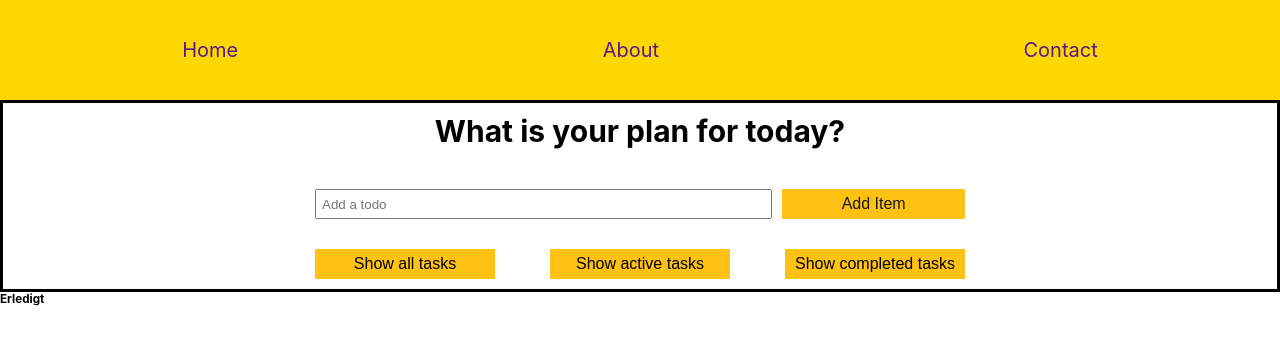
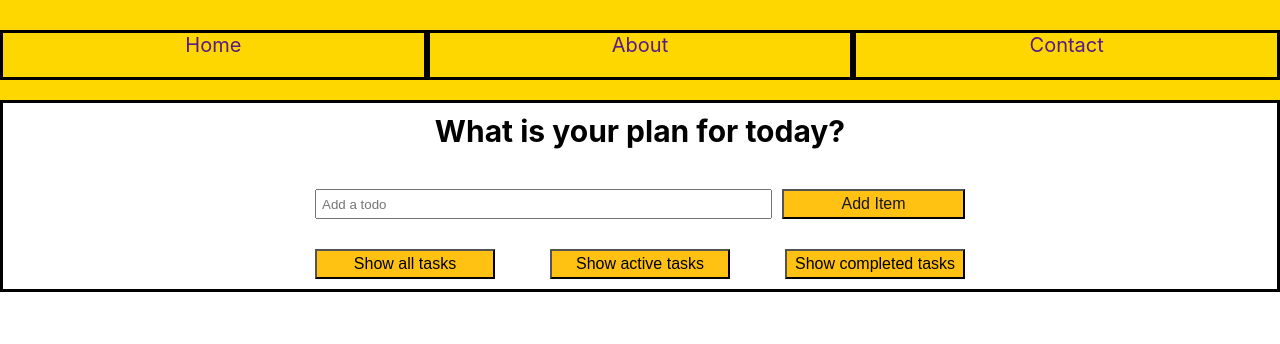
Before and after one commit to Moh-Khosravi/To-Do-App-Frontend, a React (Create React App) app: page / in a window 1280 px wide. Shown: the top 344 px of the page. Built offline with nearby package versions, Linux system fonts and the light colour scheme.

Commit message:
02122021

```diff
--- a/src/App.js
+++ b/src/App.js
@@ -1,13 +1,14 @@
 import Header from './components/Header';
 import TodoInput from './components/TodoInput';
 import TodoList from './components/TodoList';
+import { openTodo } from './components/TodoInput';
+/* import { completedTodo } from 'TodoInput'; */
 function App() {
   return (
     <div>
       <Header />
       <TodoInput />
-      <h3>Erledigt</h3>
-      <TodoList />
+      <TodoList todos={openTodo} />
     </div>
   );
 }
--- a/src/components/TodoInput.js
+++ b/src/components/TodoInput.js
@@ -1,50 +1,39 @@
 import '../scss/todoInput.scss';
+import { useState } from 'react';
 
 
 const restoredItem = localStorage.getItem('todo');
 const todo = restoredItem ? JSON.parse(restoredItem) : [];
-const inputItem = document.querySelector('.inputItem');
-const liste = document.querySelector('.todo-list');
-const clear = document.querySelector('.clear');
-function addToList () {
-  todo.push(inputItem.value);
-  localStorage.setItem('todo', JSON.stringify(todo));
-}
-function clearList() {
-  const countChild = liste.childElementCount;
-  if (countChild > 0) {
-    const child = liste.children;
-    for (let i = 0; i < countChild; i++) {
-      liste.removeChild(child[i]);
-    }
-  }
-}
-
-function showList () {
-  clearList();
-  if (todo.length === 0) {
-    alert('No tasks to show');
-  } else {
-    todo.forEach(item => {
-      const li = document.createElement('li');
-      li.innerHTML = item;
-      liste.appendChild(li);
-    });
-  }
-
-};
-
+export const openTodo = todo.filter(item => !item.completed);
+export const completedTodo = todo.filter(item => item.completed);
 
 function TodoInput () {
+  const [input, setInput] = useState('');
+
+  function handleChange(event) {
+    setInput(event.target.value);
+  }
+  function handleSubmit (event) {
+    event.preventDefault();
+    setInput('');
+  }
+  function addToList () {
+    if (input === '') {
+      return;
+    }
+    todo.push({title: input, completed: false});
+    localStorage.setItem('todo', JSON.stringify(todo));
+  };
+
   return (
-    <div className="main-container">
+    <div className="main-container" >
       <h1>What is your plan for today?</h1>
-      <div className="container-input">
-        <input type="text" className="inputItem" placeholder="Add a todo"/>
+      <form className="container-input" onSubmit={handleSubmit}>
+        <input type="text" className="inputItem" placeholder="Add a todo" value={input} onChange={handleChange}/>
         <button className="btn-add" onClick={addToList}>Add Item</button>
-      </div>
+      </form>
       <div id="btn-container">
-        <button className="btn clear" onClick={showList}>Show all tasks</button>
+        <button className="btn clear">Show all tasks</button>
         <button className="show-active">Show active tasks</button>
         <button className="show-complete">Show completed tasks</button>
       </div>
--- /dev/null
+++ b/src/components/TodoItem.js
@@ -0,0 +1,21 @@
+import React from 'react';
+import {RiCloseCircleLine} from 'react-icons/ri';
+import {TiEdit} from 'react-icons/ti';
+import {MdDone} from 'react-icons/md';
+import '../scss/todoItem.scss';
+function TodoItem(props) {
+
+  const { title, completed } = props.todo;
+
+  return (
+    <li className={title}>
+      {title}
+      {completed}
+      <RiCloseCircleLine />
+      <TiEdit />
+      <MdDone />
+    </li>
+  )
+}
+
+export default TodoItem
--- a/src/components/TodoList.js
+++ b/src/components/TodoList.js
@@ -1,8 +1,19 @@
-function TodoList() {
+import '../scss/todoList.scss'
+import TodoItem from './TodoItem';
+
+function TodoList(props) {
+
+  const todos = props.todos;
+  console.log('hier', todos);
+
+  function createLi() {
+    return todos.map((todo, index) => (<TodoItem todo={todo} key={index}/>))
+  }
+
   return (
-    <div>
-      <ul className="todo-list"></ul>
-    </div>
+    <ul className="container-todolist">
+      {createLi()}
+    </ul>
   )
 }
 
--- a/src/scss/todoInput.scss
+++ b/src/scss/todoInput.scss
@@ -33,7 +33,7 @@ $btnGold: #ffc212;
       font-size: 1.6rem;
       background-color: $btnGold;
       color: #171721;
-      border: none;
+
     }
   }
   #btn-container {
@@ -47,7 +47,6 @@ $btnGold: #ffc212;
       font-size: 1.6rem;
       height: 3rem;
       width: 18rem;
-      border: none;
     }
 
   }
--- /dev/null
+++ b/src/scss/todoItem.scss
@@ -0,0 +1,8 @@
+li {
+  margin-top: 1rem;
+  list-style: none;
+  width: 60%;
+  height: 5rem;
+  border-style: solid;
+  text-align: center;
+}
--- /dev/null
+++ b/src/scss/todoList.scss
@@ -0,0 +1,13 @@
+.container-todolist {
+
+  .todo-list {
+    font-size: 3rem;
+    width: 100%;
+    display: flex;
+    flex-direction: column;
+    align-items: center;
+    justify-content: center;
+
+  }
+
+}
```
